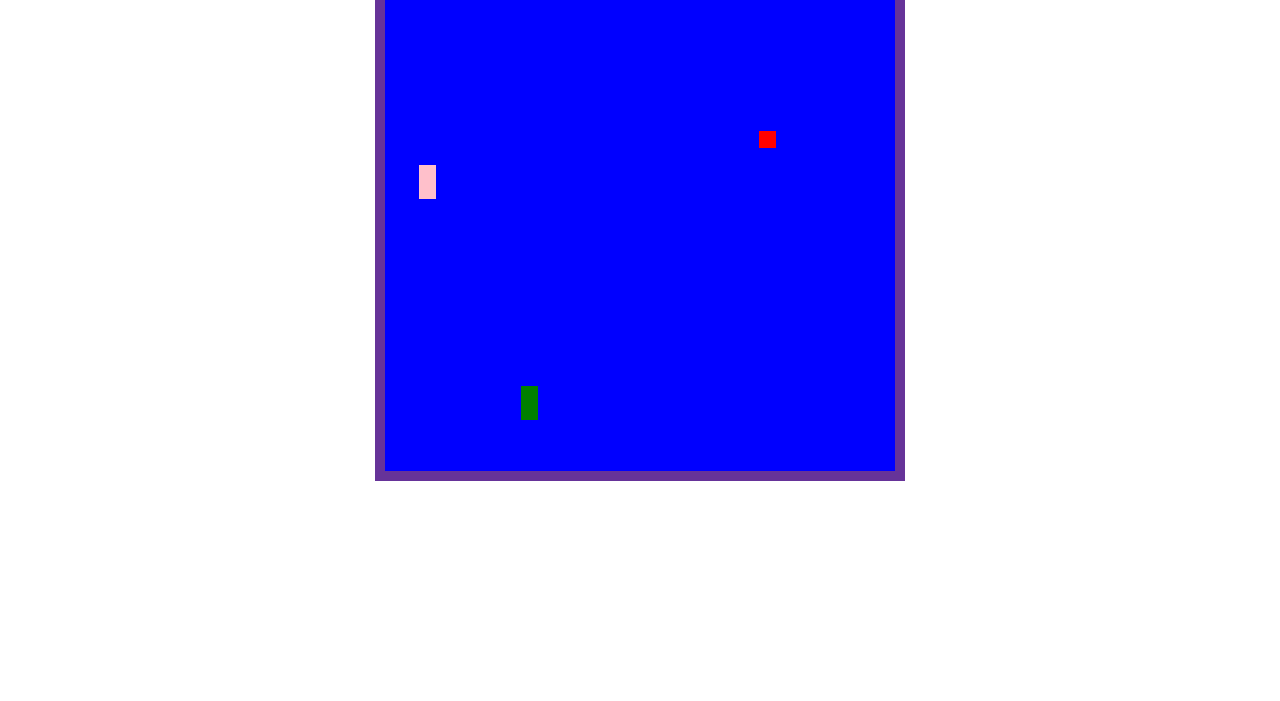
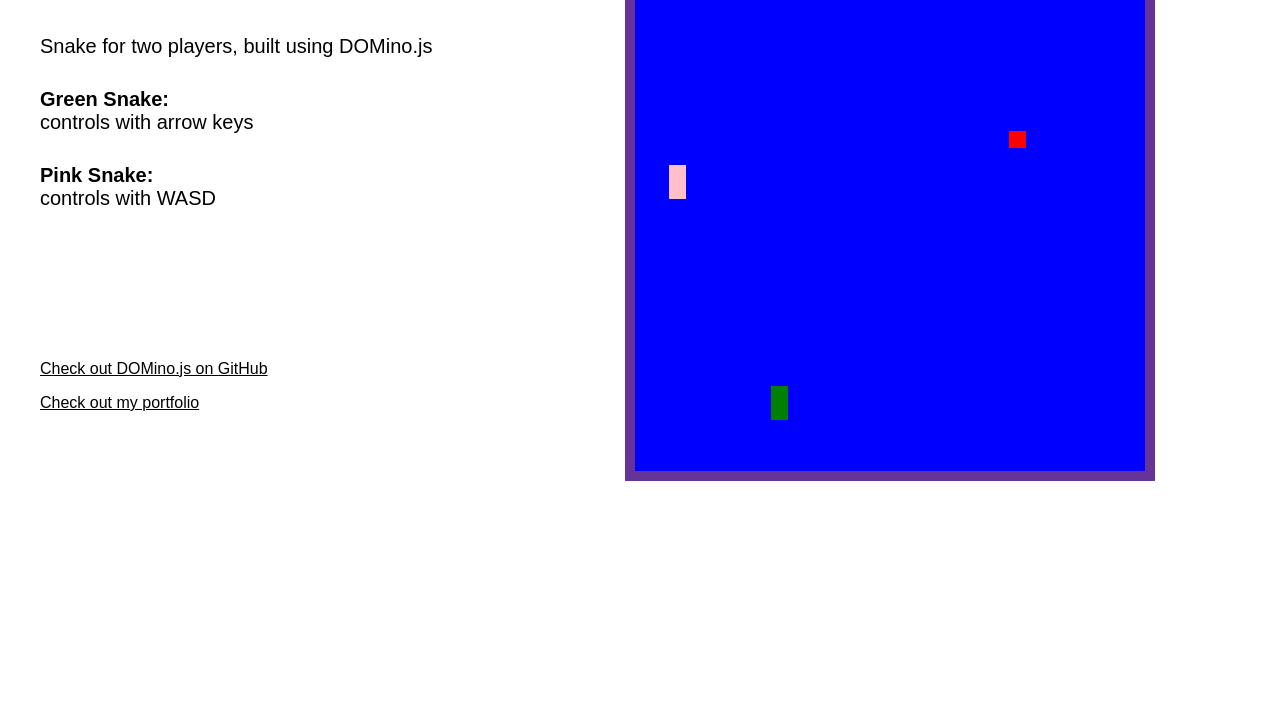
Before and after one commit to zdg2102/DOMino, a plain HTML site: page index.html in a window 1280 px wide. Shown: the part 99-800 px from the top of the page. Drawn offline with Linux system fonts and the light colour scheme.

Commit message:
Add instructions to snake

```diff
--- a/index.html
+++ b/index.html
@@ -14,7 +14,33 @@
 	</head>
 	<body>
 
-    <figure class="snake-game"></figure>
+		<div class="content-main group">
+
+			<section class="content-text">
+
+				<h1>DOMino Snake</h1>
+
+				<p>Snake for two players, built using DOMino.js<p>
+
+				<p><em>Green Snake:</em><br/>controls with arrow keys<p>
+
+				<p><em>Pink Snake:</em><br/>controls with WASD<p>
+
+				<a class="portfolio-link" href="https://github.com/zdg2102/DOMino">
+          Check out DOMino.js on GitHub
+				</a>
+
+				<a class="portfolio-link" href="http://zdgarcia.com">
+          Check out my portfolio
+				</a>
+
+			</section>
+
+      <section class="content-game">
+				<figure class="snake-game"></figure>
+			</section>
+
+		</div>
 
 	</body>
 </html>
--- a/sample_snake_game/css/main.css
+++ b/sample_snake_game/css/main.css
@@ -1,7 +1,20 @@
-body, figure, ul, li {
+body, figure, ul, li, h1, p, em, a {
 	padding: 0;
 	margin: 0;
 	border: 0;
+	font-size: inherit;
+	font-weight: inherit;
+	color: inherit;
+	font-style: inherit;
+	font-family: inherit;
+}
+
+body {
+	font-size: 16px;
+	font-family: sans-serif;
+	font-weight: normal;
+	color: black;
+	font-weight: normal;
 }
 
 .group:after {
@@ -10,11 +23,56 @@ body, figure, ul, li {
 	clear: both;
 }
 
+.content-main {
+	display: block;
+	margin: 50px auto;
+	width: 1200px;
+}
+
+.content-text {
+	display: block;
+	float: left;
+	width: 450px;
+	padding-right: 50px;
+}
+
+.content-game {
+	display: block;
+	float: right;
+	width: 700px;
+}
+
+h1 {
+	display: block;
+	font-size: 30px;
+	margin: 0px 0px 50px;
+}
+
+p {
+	font-size: 20px;
+	margin-bottom: 30px;
+}
+
+em {
+	font-weight: bold;
+}
+
+.portfolio-link {
+	display: block;
+  font-size: 16px;
+	cursor: pointer;
+	margin-bottom: 16px;
+}
+
+.portfolio-link:first-of-type {
+	margin-top: 150px;
+}
+
 ul {
 	border: 10px solid rebeccapurple;
 	width: 510px;
 	height: 510px;
-	margin: 50px auto;
+	margin: 0px auto;
 }
 
 li {
```
